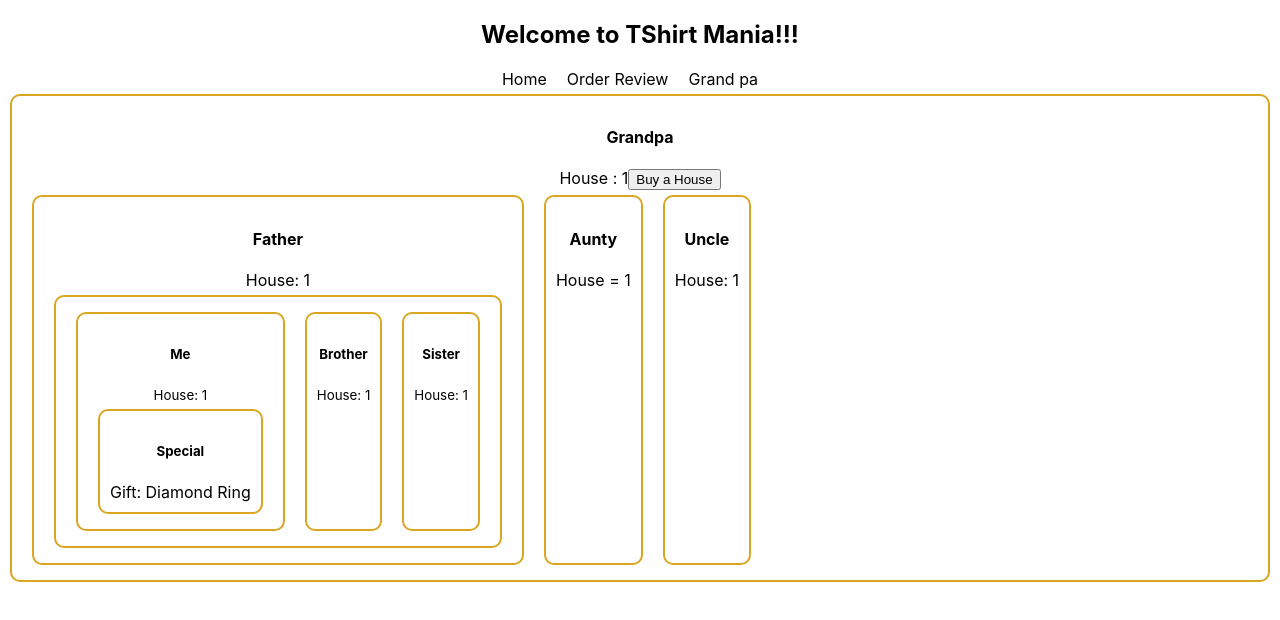
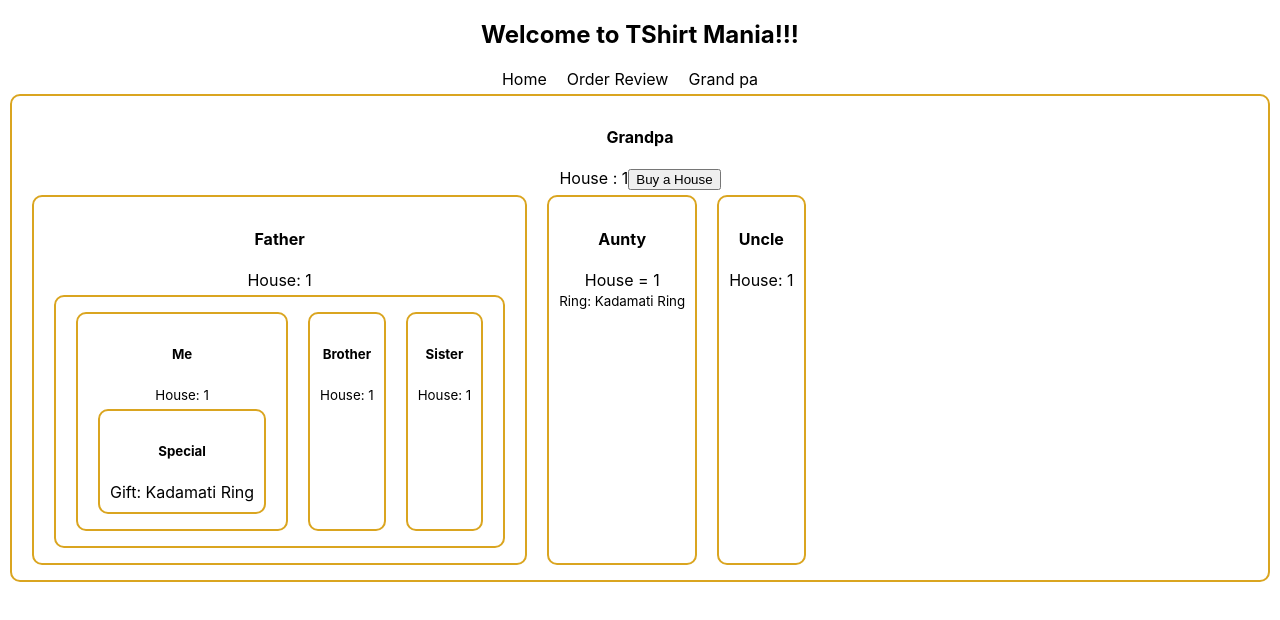
Before and after one commit to rahathossain3/tshirt-mania-module-54, a React (Create React App) app: page /grandpa in a window 1280 px wide. Shown: the top 620 px of the page. Built offline with nearby package versions, Linux system fonts and the light colour scheme.

Commit message:
context api or data sent with out props

```diff
--- a/src/components/Aunty/Aunty.js
+++ b/src/components/Aunty/Aunty.js
@@ -1,10 +1,16 @@
-import React from 'react';
+import React, { useContext } from 'react';
+import { RingContext } from '../Grandpa/Grandpa';
 
 const Aunty = ({ house }) => {
+
+    // 3 get context
+    const ring = useContext(RingContext);
+
     return (
         <div>
             <h4>Aunty</h4>
             <p>House = {house}</p>
+            <p><small>Ring: {ring}</small></p>
         </div>
     );
 };
--- a/src/components/Father/Father.js
+++ b/src/components/Father/Father.js
@@ -9,7 +9,7 @@ const Father = ({ house, ornament }) => {
             <h4>Father</h4>
             <p>House: {house}</p>
             <div style={{ display: 'flex' }}>
-                <MySelf house={house} ornament={ornament}></MySelf>
+                <MySelf house={house}></MySelf>
                 <Brother house={house}></Brother>
                 <Sister house={house}></Sister>
             </div>
--- a/src/components/Grandpa/Grandpa.js
+++ b/src/components/Grandpa/Grandpa.js
@@ -1,14 +1,18 @@
-import React, { useState } from 'react';
+import React, { createContext, useState } from 'react';
 import Father from '../Father/Father';
 import Uncle from '../Uncle/Uncle';
 import Aunty from '../Aunty/Aunty';
 import './Grandpa.css'
 
+//context api
+// 1
+export const RingContext = createContext('ring');
+
 const Grandpa = () => {
 
     const [house, setHouse] = useState(1);
 
-    const ornament = 'Diamond Ring'
+    const ornament = 'Kadamati Ring';
 
     const handelBuyAHouse = () => {
         const newHouseCount = house + 1;
@@ -16,6 +20,9 @@ const Grandpa = () => {
     }
 
     return (
+        // 2
+        // <RingContext.Provider value='alur ring'>
+        <RingContext.Provider value={ornament}>
             <div className='grandpa'>
                 <h4>Grandpa</h4>
 
@@ -25,12 +32,13 @@ const Grandpa = () => {
                     > Buy a House </button>
                 </p>
                 <section style={{ display: 'flex' }}>
-                <Father house={house} ornament={ornament}></Father>
+                    <Father house={house}></Father>
                     <Aunty house={house}></Aunty>
                     <Uncle house={house}></Uncle>
                 </section>
 
             </div>
+        </RingContext.Provider>
     );
 };
 
--- a/src/components/MySelf/MySelf.js
+++ b/src/components/MySelf/MySelf.js
@@ -1,12 +1,12 @@
 import React from 'react';
 import Special from '../Special/Special';
 
-const MySelf = ({ house, ornament }) => {
+const MySelf = ({ house }) => {
     return (
         <div>
             <h5>Me</h5>
             <p><small>House: {house} </small></p>
-            <Special ornament={ornament}></Special>
+            <Special></Special>
         </div>
     );
 };
--- a/src/components/Special/Special.js
+++ b/src/components/Special/Special.js
@@ -1,10 +1,14 @@
-import React from 'react';
+import React, { useContext } from 'react';
+import { RingContext } from '../Grandpa/Grandpa';
 
-const Special = ({ ornament }) => {
+const Special = () => {
+    // 3 get context
+    const ring = useContext(RingContext);
+
     return (
         <div>
             <h5> Special</h5>
-            <p>Gift: {ornament}</p>
+            <p>Gift: {ring}</p>
         </div>
     );
 };
```
Also changed, not shown: 1 other file (tests, documents, lock files or other folders). Lines whose indentation alone changed are shown as unchanged.
